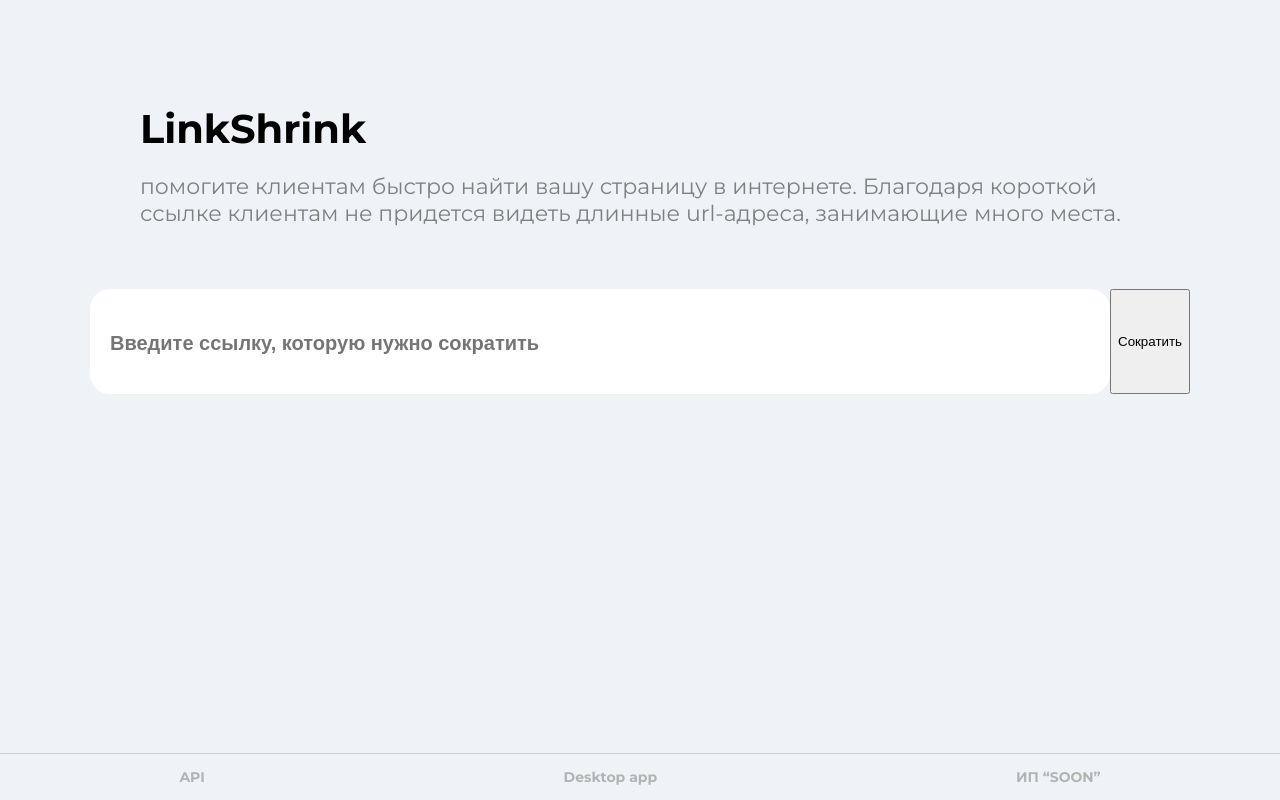
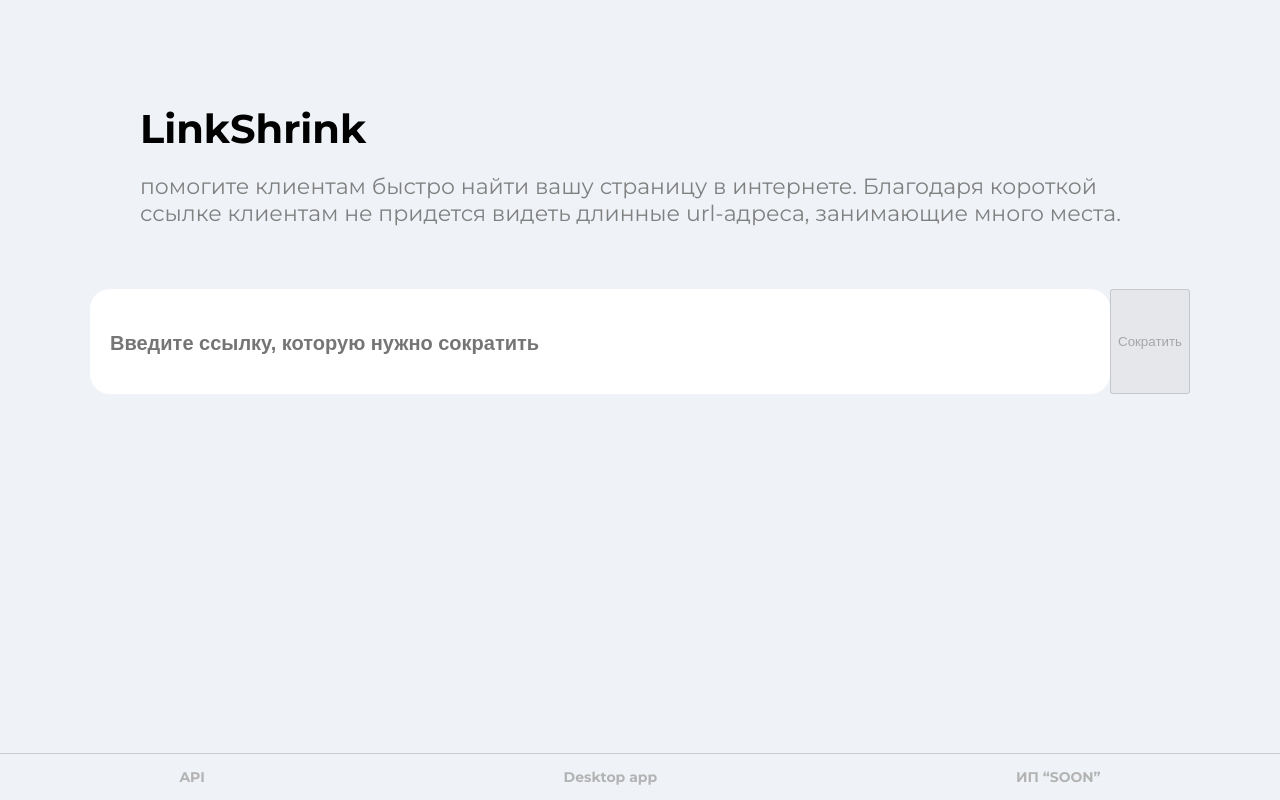
Before and after one commit to Shaqs0/LinkShrink, a React (Vite) app: page / in a window 1280 px wide. Built offline with nearby package versions, Linux system fonts and the light colour scheme.

Commit message:
update input component

```diff
--- a/src/components/Input/Input.tsx
+++ b/src/components/Input/Input.tsx
@@ -1,12 +1,23 @@
+import { useState } from 'react';
 import Button from '../Button/Button';
 import styles from './Input.module.css';
 
 export function Input() {
+	const [inputValue, setInputValue] = useState('');
+
+	const handleInputChange = (event: React.ChangeEvent<HTMLInputElement>) => {
+		setInputValue(event.target.value);
+	};
+
+	const handleButtonClick = () => {
+
+		console.log('Button clicked');
+	};
 
 	return <div>
 		<div className={styles['input_container']}>
-			<input className= {styles['input']} placeholder='Введите ссылку, которую нужно сократить'></input>
-			<Button appearence='small'>Сократить</Button>
+			<input type='text' value={inputValue} onChange={handleInputChange} className= {styles['input']} placeholder='Введите ссылку, которую нужно сократить'></input>
+			<Button onClick={handleButtonClick} disabled={!inputValue} appearence='small'>Сократить</Button>
 		</div>
 	</div>;
 }
```
